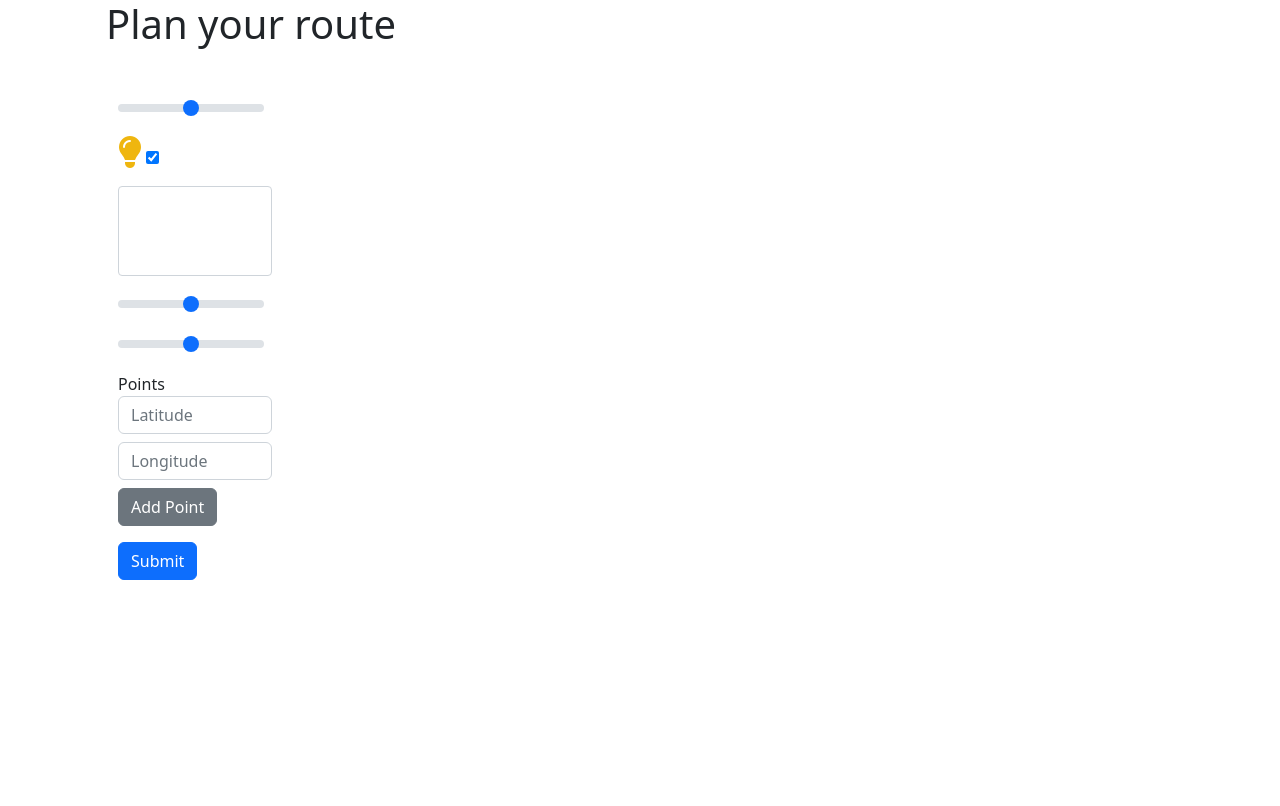
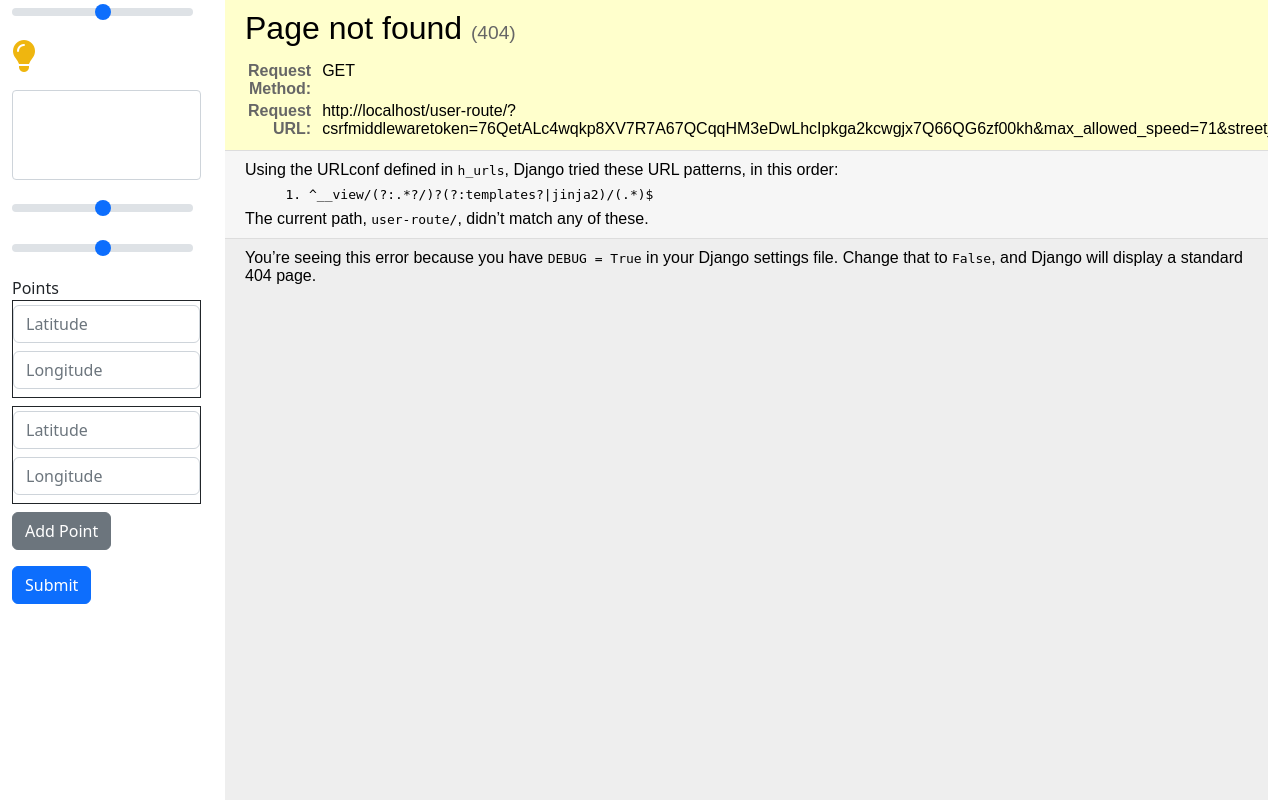
Before and after one commit to nekeal/hackyeah2024, a Django app: template velosafe/templates/preferences_form.html in a window 1280 px wide. Before the commit the page ends 580 px from the top, so only its background shows below. Run offline with Django 5.2, Linux system fonts and the light colour scheme; the template is opened without the code that fills it, so the values that code supplies are empty; some libraries are stand-ins or nearby versions.

Commit message:
Improvements

```diff
--- a/velosafe/templates/preferences_form.html
+++ b/velosafe/templates/preferences_form.html
@@ -12,22 +12,17 @@
 
 
 {% block content %}
-
-<div class="container">
-    <div class="container">
-        <div class="container">
-            <h1>{% translate 'Plan your route' %}</h1>
-            <div class="container mt-5">
-                <div class="row">
-                    <div class="col-12 col-md-2">
-                        <form method="post" action="">
+{#            <div class="container mt-0 mb-0 min-vh-100 vh-100 vw-100">#}
+                <div class="row m-0 mt-100">
+                    <div class="col-2 col-md-2">
+                        <form method="GET" target="_blank" action="/user-form/" id="preferencesform">
                             {% csrf_token %}
                             <div class="mb-3">
                                 {{ form.max_allowed_speed.label_tag }}
                                 <span class="text-nowrap d-flex gap-2">
                                 <input type="range" class="form-range" id="{{ form.max_allowed_speed.id_for_label }}" name="max_allowed_speed" min="20" max="120" step="10" {% if form.max_allowed_speed.widget.value != None %} value="{{ form.max_allowed_speed.widget.value|stringformat:'s' }}"{% endif %} oninput="this.nextElementSibling.value = this.value">
                                 <output>{{ form.max_allowed_speed.initial }}</output>
-
+                                </span>
                                 {% if form.max_allowed_speed.errors %}
                                     <div class="text-danger">
                                         {{ form.max_allowed_speed.errors }}
@@ -40,7 +35,7 @@
                                     <i class="fas fa-lightbulb fs-2" id="bulb-icon"></i>
                                 </span>
 {#                                <input type="hidden" id="street_light" name="street_light" value="on">#}
-                                <input type="checkbox" id="street_light" name="street_light">
+                                <input type="checkbox" class="d-none" id="street_light" name="street_light">
 {#                            {{ form.street_light }}#}
                                 {% if form.street_light.errors %}
                                     <div class="text-danger">
@@ -94,9 +89,13 @@
                                 <label for="points">{% translate 'Points' %}</label>
                                 <div id="points-container">
                                     <!-- Initial point fields -->
-                                    <div class="point-field">
-                                        <input type="text" name="points[]" placeholder="Latitude" class="form-control mb-2">
-                                        <input type="text" name="points[]" placeholder="Longitude" class="form-control mb-2">
+                                    <div class="point-field border border-dark border-1 mb-2">
+                                        <input type="number" required step="any" name="points[]" placeholder="Latitude" class="form-control mb-2 mt-1">
+                                        <input type="number" required step="any" name="points[]" placeholder="Longitude" class="form-control mb-2 mt-1">
+                                    </div>
+                                    <div class="point-field border border border-dark border-1 mb-2">
+                                        <input type="number" required step="any" name="points[]" placeholder="Latitude" class="form-control mb-2 mt-1">
+                                        <input type="number" required step="any" name="points[]" placeholder="Longitude" class="form-control mb-2 mt-1">
                                     </div>
                                 </div>
                                 <button type="button" class="btn btn-secondary" onclick="addPointField()">Add Point</button>
@@ -105,11 +104,14 @@
                             <button type="submit" class="btn btn-primary">Submit</button>
                         </form>
                     </div>
+                    <div class="col-10 col-md-10 mb-10">
+                        <iframe class="w-100 h-100 vh-100 mb-10 p-10" src="http://localhost:8000/user-route/?csrfmiddlewaretoken=76QetALc4wqkp8XV7R7A67QCqqHM3eDwLhcIpkga2kcwgjx7Q66QG6zf00kh&max_allowed_speed=71&street_light=on&allowed_road_types=road&allowed_road_types=street&allowed_road_types=track&allowed_road_types=bike_path&safety_factor=3&bike_path_preference=3&points%5B%5D=49.473743&points%5B%5D=20.015556&points%5B%5D=49.513019&points%5B%5D=20.066818" ></iframe>
                 </div>
-            </div>
-        </div>
-    </div>
+{#                </div>#}
+
+
     <script src="https://kit.fontawesome.com/841c2adb50.js" crossorigin="anonymous"></script>
+        <script src="https://cdnjs.cloudflare.com/ajax/libs/jquery/3.7.1/jquery.min.js" integrity="sha512-v2CJ7UaYy4JwqLDIrZUI/4hqeoQieOmAZNXBeQyjo21dadnwR+8ZaIJVT8EE2iyI61OV8e6M8PP2/4hpQINQ/g==" crossorigin="anonymous" referrerpolicy="no-referrer"></script>
     <script>
         function toggleStreetLight() {
             const bulbIcon = document.getElementById('bulb-icon');
@@ -146,8 +148,10 @@
             const pointField = document.createElement('div');
             pointField.className = 'point-field';
             pointField.innerHTML = `
-            <input type="text" name="points[]" placeholder="Latitude" class="form-control mb-2">
+            <div class="point-field border border-dark border-1 mb-2">
+            <input type="text" name="points[]" placeholder="Latitude" class="form-control mb-2 mt-1">
             <input type="text" name="points[]" placeholder="Longitude" class="form-control mb-2">
+            </div>
             <button type="button" class="btn btn-danger mb-2" onclick="removePointField(this)">Remove</button>
         `;
             container.appendChild(pointField);
@@ -157,5 +161,21 @@
             const pointField = button.parentElement;
             pointField.remove();
         }
+        $("#preferencesform").on('submit', function (e) {
+            e.preventDefault();
+
+            $.ajax({
+                url: '/user-route/',
+                method: 'get',
+                data: $(this).serialize(),
+
+                success: function(response) {
+                    $("#map-container").html(response);
+                    window.respone = response;
+                    {#$('#elementYouWantRemove').remove();#}
+                    {#$('#whereYouWantAddNewContent').append('<p> New content </p>')#}
+                }
+            })
+        });
     </script>
 {% endblock content %}
--- a/velosafe/urls.py
+++ b/velosafe/urls.py
@@ -1,11 +1,12 @@
 from django.contrib import admin
 from django.urls import include, path
+from django.views.decorators.cache import cache_page
 from drf_yasg import openapi
 from drf_yasg.views import get_schema_view
 from rest_framework import permissions
 from rest_framework.routers import DefaultRouter
 
-from velosafe.maps.views import PreferencesFormView
+from velosafe.maps.views import PreferencesFormView, UserRouteView
 
 schema_view = get_schema_view(
     openapi.Info(
@@ -29,6 +30,7 @@
         name="schema-swagger",
     ),
     path("preferences-form/", PreferencesFormView.as_view()),
+    path("user-route/", UserRouteView.as_view()),
     path("__debug__/", include("debug_toolbar.urls")),
     path("i18n/", include("django.conf.urls.i18n")),
     path("", include("velosafe.maps.urls")),
```
Also changed, not shown: velosafe/maps/views.py (+24 -1 lines), velosafe/route_planning/facade.py (+34 -7 lines), velosafe/route_planning/point.py (+6 -1 lines), velosafe/settings/base.py (+8 -1 lines), velosafe/utils.py (added, +27 -0 lines).
